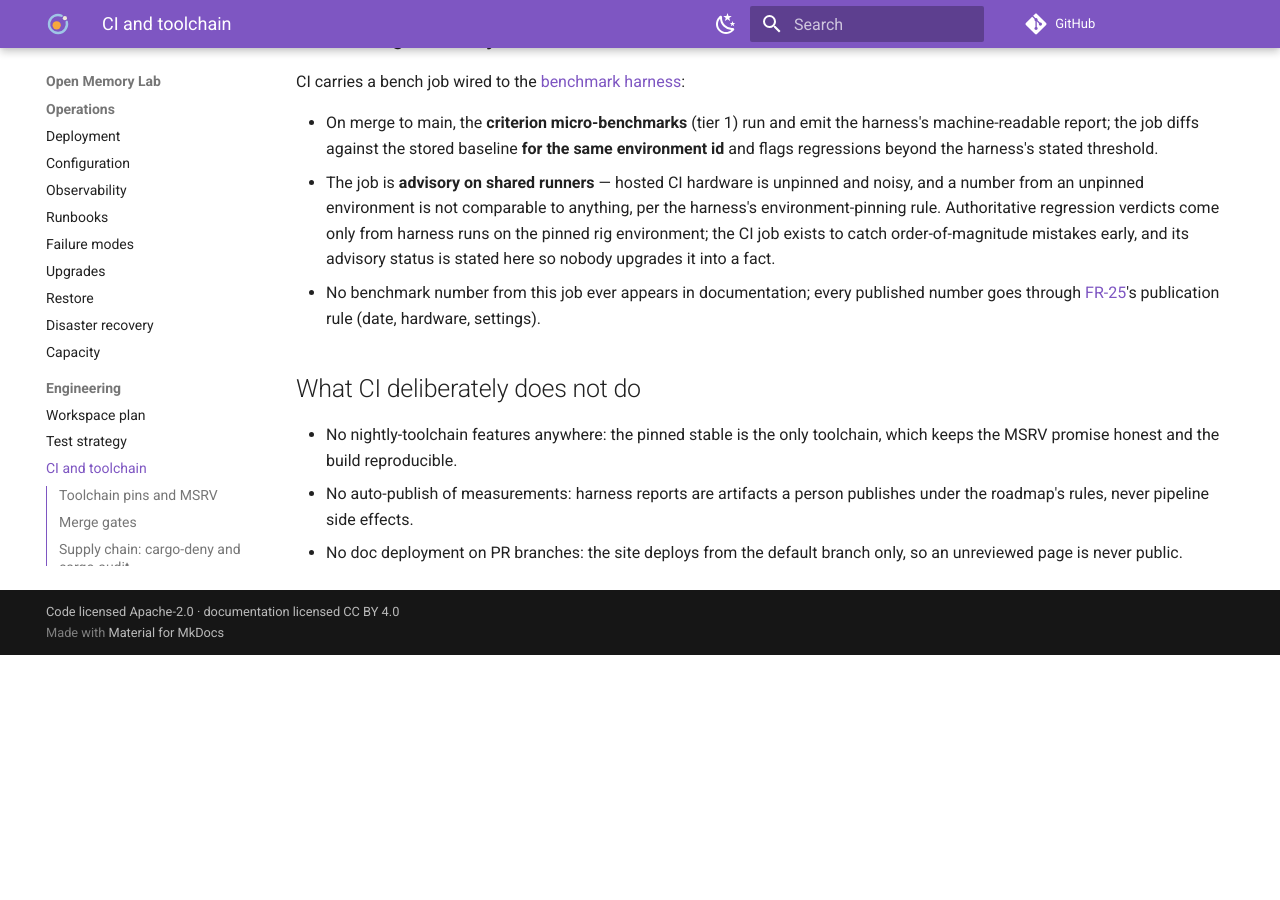
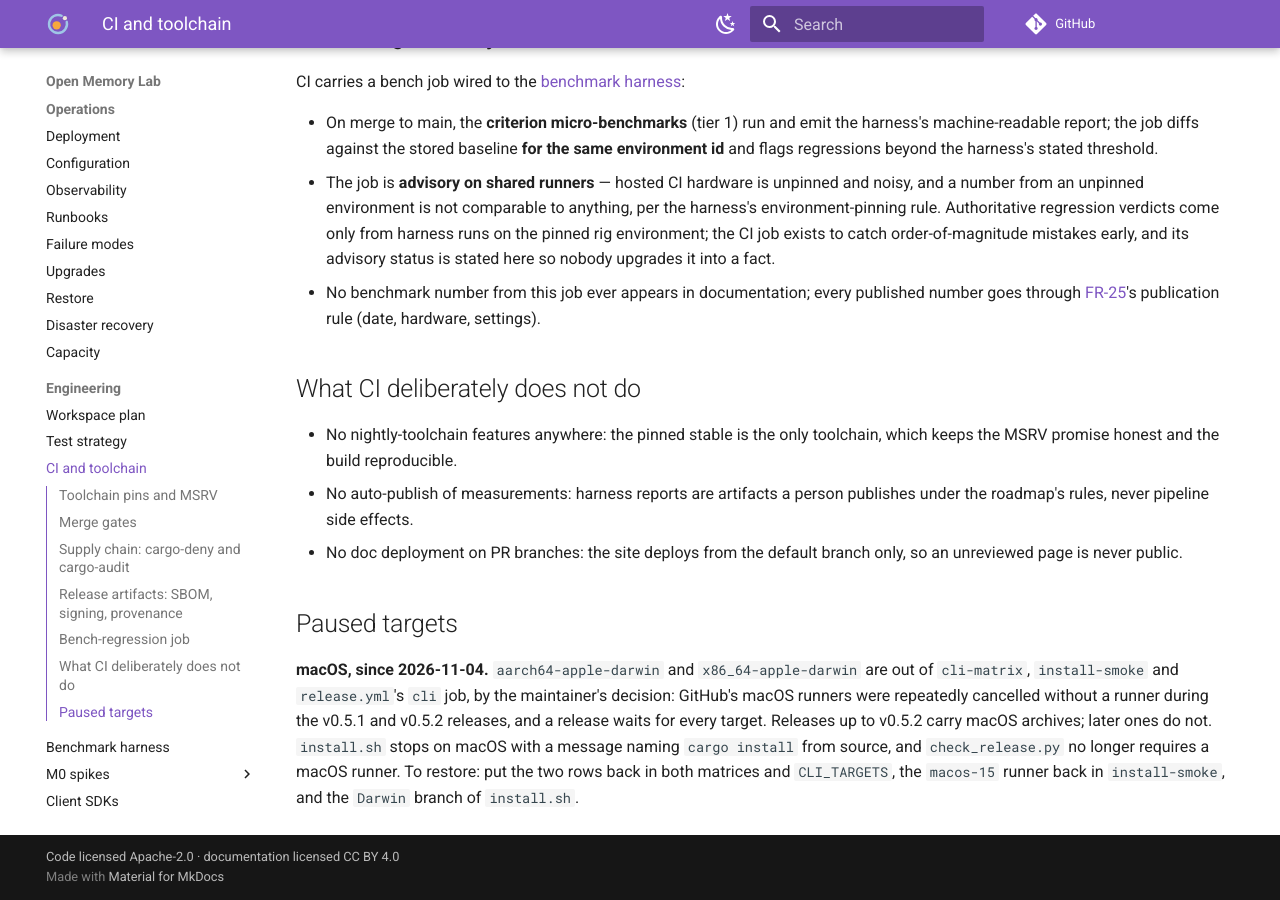
Before and after one commit to e8kor/open-memory-lab, an MkDocs documentation site: the page built from docs/engineering/ci-and-toolchain.md, in a window 1280 px wide and 900 px high, scrolled down 4743 px. Built offline with MkDocs 1.6.1 and Material for MkDocs 9.7.7, drawn with Linux system fonts in a browser that asks for light colours; comment, search, counter and statistics services are not loaded; before the commit the page ends 5398 px from its top, so only the background shows below that; some of the changed text lies outside the part shown.

Commit message:
Pause the macOS CLI targets in CI and the release while GitHub's macOS runners are unreliable; the installer names a source build on a Mac

```diff
--- a/docs/engineering/ci-and-toolchain.md
+++ b/docs/engineering/ci-and-toolchain.md
@@ -55,7 +55,7 @@ ratchet that only ever loosens, so it starts tight:
 | Chart | `scripts/check_chart.py`, then job `chart`: a kind cluster, `pgvector/pgvector:pg17` in it, the image built from the checkout, `helm install`, the claim through `kubectl port-forward`, `scripts/quickstart.sh`, a restart, and an uninstall and reinstall | the Helm chart renders the one lead [ADR-0033](../adr/ADR-0033-interim-helm-chart.md) decides, at the workspace version and as the image's own user, and that lead serves the quickstart after a real install and keeps its signing key across a restart and a reinstall |
 | Quick start | job `compose`: the repository's `docker-compose.yml` built and started, `scripts/quickstart.sh` inside it, then `oml quickstart` from a release build against the same image tagged with the CLI's version, the owner-only modes of what it wrote, and a second run refused as `quickstart.exists` | the compose file `oml quickstart` writes starts the lead over its owner and serving roles, and the verb claims it, issues its keys and passes its self-check ([ADR-0041](../adr/ADR-0041-a-quick-start-in-one-command-per-role.md) d9) |
 | CLI platforms | job `cli-matrix`: `cargo build --bin oml`, `oml --version` and `cargo test -p oml-cli --lib --bins`, each on the native runner of one CLI release target | every platform the CLI ships for still builds and passes its unit tests, before a tag ([release artifacts](#release-artifacts-sbom-signing-provenance)) |
-| Installers | job `install-smoke`: `scripts/install/install.sh` piped to `sh` on `ubuntu-24.04` (once with cosign and `--require-signature`) and `macos-15`, `install.ps1` under PowerShell 7 and Windows PowerShell 5.1 on `windows-2025`, each against the newest published release, then the installed `oml --version`; `shellcheck` on `install.sh` | the one-line install still works on each OS, against real signed release files ([ADR-0041](../adr/ADR-0041-a-quick-start-in-one-command-per-role.md) d8) |
+| Installers | job `install-smoke`: `scripts/install/install.sh` piped to `sh` on `ubuntu-24.04` (once with cosign and `--require-signature`) (macOS paused), `install.ps1` under PowerShell 7 and Windows PowerShell 5.1 on `windows-2025`, each against the newest published release, then the installed `oml --version`; `shellcheck` on `install.sh` | the one-line install still works on each OS, against real signed release files ([ADR-0041](../adr/ADR-0041-a-quick-start-in-one-command-per-role.md) d8) |
 | Schema sync | sqlx offline check: compile-time-checked queries against committed query metadata, regenerated whenever `migrations/` changes | queries and migrations cannot drift apart silently; the companion shape-vs-bytes rule is declared in the [schema page](../data/postgres-schema.md#migrations) |
 | M0 spikes | `uv run --locked --script scripts/check_chain_vectors.py`; `uv run --locked --script testing/spikes/rls/spike_rls.py --require-all` against `pgvector/pgvector:pg17` | the chain-format vectors keep reproducing outside Rust and the Rust tests' copies of them keep equalling the page, and spike 3's findings keep standing, recorded failures included ([M0 spikes](spikes/index.md)) |
 
@@ -124,11 +124,11 @@ A release is not a tag; it is a set of verifiable artifacts. Per release:
 - **The CLI and server archives (built, not yet released).** The CLI ships apart from the server,
   a decision the maintainer made on 2026-10-31. A tag ships `oml-cli-X.Y.Z-<target>.tar.gz`, the
   `oml` binary with the README and licence, for `x86_64-unknown-linux-musl` and
-  `aarch64-unknown-linux-musl` (static, so they run on any distribution), `aarch64-apple-darwin`
-  and `x86_64-apple-darwin`, and `oml-cli-X.Y.Z-x86_64-pc-windows-msvc.zip`; and
+  `aarch64-unknown-linux-musl` (static, so they run on any distribution) and
+  `oml-cli-X.Y.Z-x86_64-pc-windows-msvc.zip` (the macOS targets are [paused](#paused-targets)); and
   `oml-server-lead-X.Y.Z-<target>.tar.gz` for `x86_64-unknown-linux-gnu` and
   `aarch64-unknown-linux-gnu`. `release.yml` job `cli` builds each CLI target on a runner of its
-  own OS and architecture — `ubuntu-24.04`, `ubuntu-24.04-arm`, `macos-15`, `macos-15-intel` and
+  own OS and architecture — `ubuntu-24.04`, `ubuntu-24.04-arm` and
   `windows-2025`, labels GitHub lists for public repositories
   ([GitHub-hosted runners reference](https://docs.github.com/en/actions/reference/runners/github-hosted-runners),
   fetched 2026-11-03) — and packages it only after the binary prints the tag's version; a musl
@@ -236,3 +236,13 @@ CI carries a bench job wired to the [benchmark harness](benchmark-harness.md):
   roadmap's rules, never pipeline side effects.
 - No doc deployment on PR branches: the site deploys from the default branch only, so an
   unreviewed page is never public.
+
+## Paused targets
+
+**macOS, since 2026-11-04.** `aarch64-apple-darwin` and `x86_64-apple-darwin` are out of `cli-matrix`,
+`install-smoke` and `release.yml`'s `cli` job, by the maintainer's decision: GitHub's macOS runners
+were repeatedly cancelled without a runner during the v0.5.1 and v0.5.2 releases, and a release waits
+for every target. Releases up to v0.5.2 carry macOS archives; later ones do not. `install.sh` stops on
+macOS with a message naming `cargo install` from source, and `check_release.py` no longer requires a
+macOS runner. To restore: put the two rows back in both matrices and `CLI_TARGETS`, the `macos-15`
+runner back in `install-smoke`, and the `Darwin` branch of `install.sh`.
```
Also changed, not shown: docs/product/use-cases.md (+1 -1 lines), docs/start/install.md (+5 -4 lines), 4 other files.
